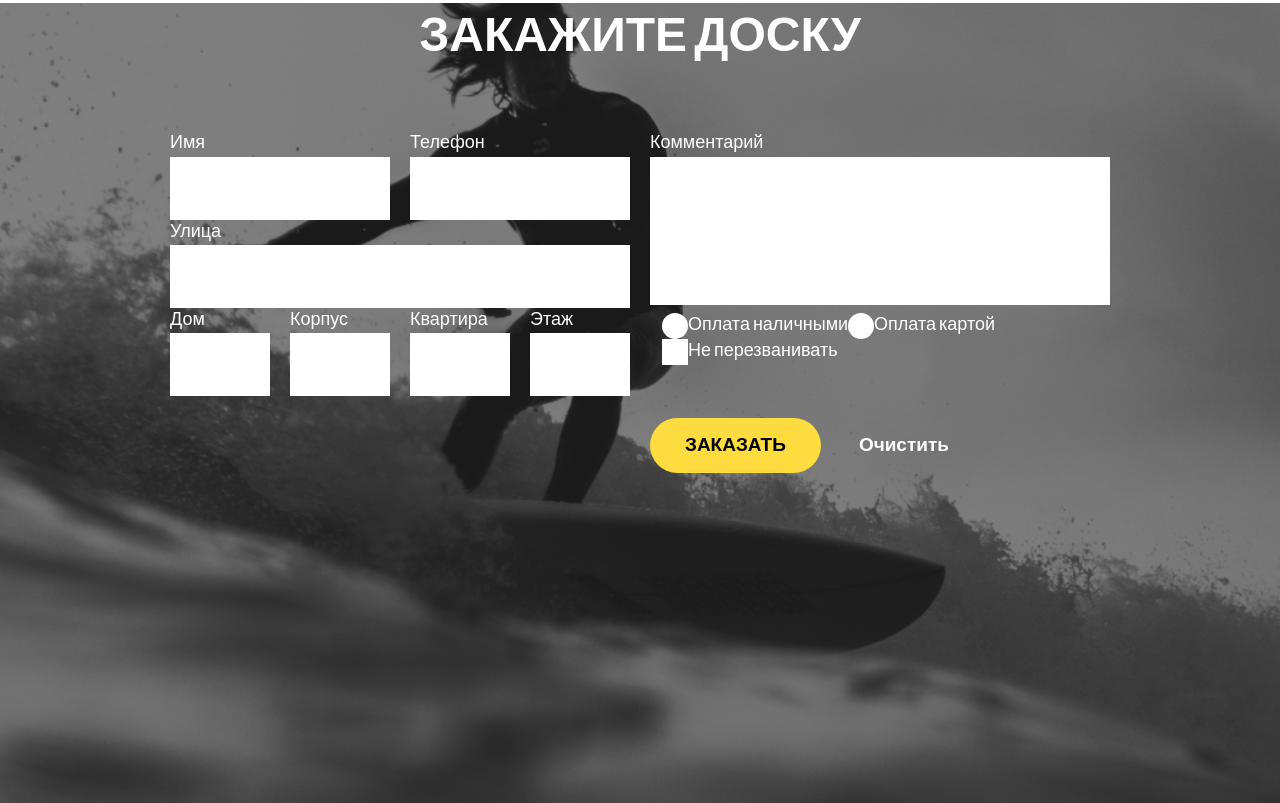
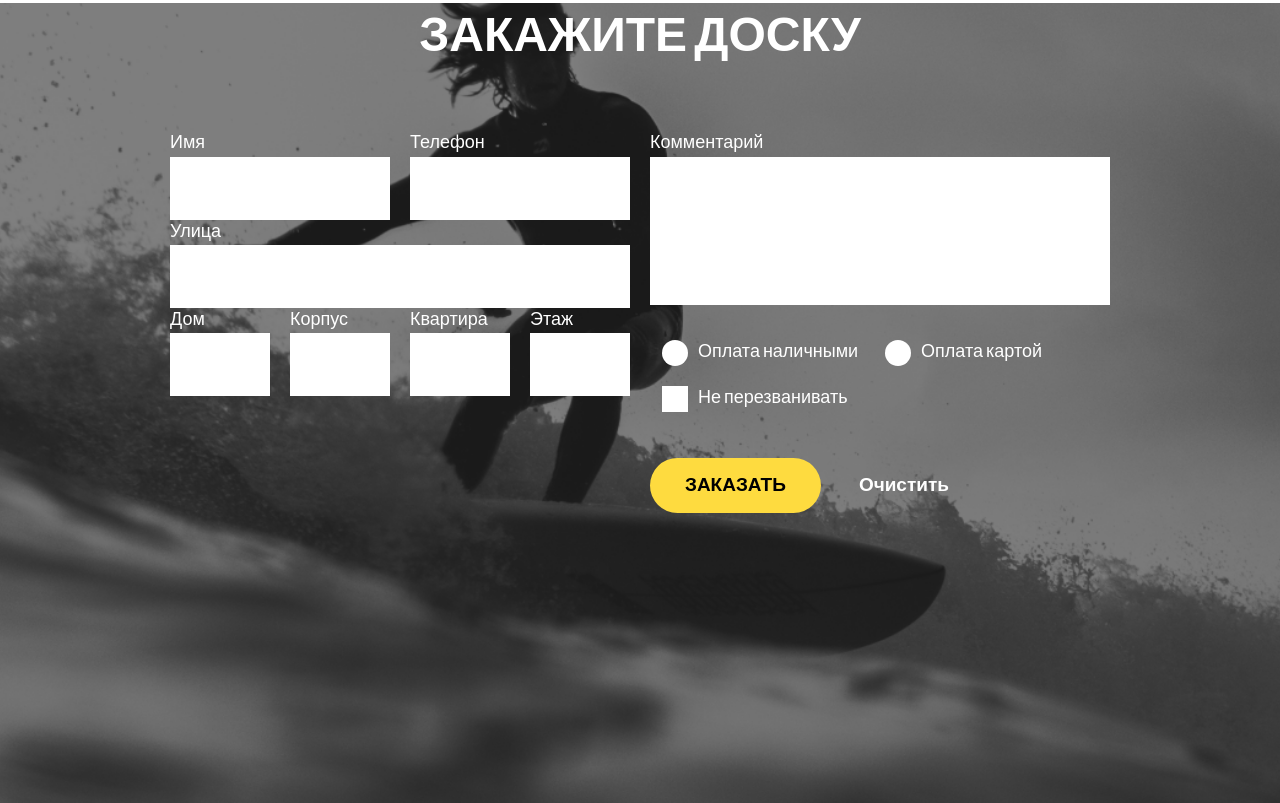
Before and after one commit to rudanastasia/surfboard, a plain HTML site: page index.html in a window 1280 px wide. Shown: the part 2390-3193 px from the top of the page. Drawn offline with nearby package versions, Linux system fonts and the light colour scheme; files that its build step writes are made by us from their sources.

Commit message:
Update radio.scss

```diff
--- a/css/radio.scss
+++ b/css/radio.scss
@@ -2,6 +2,9 @@
     display: flex;
     cursor: pointer;
     user-select: none;
+    margin-top: 27px;
+    margin-bottom: -7px;
+    padding-right: 27px;
 
     &--checkbox {
         .radio__visible {
@@ -31,6 +34,7 @@
     position: relative;
     border-radius: 50%;
     background: white;
+    margin-right: 10px;
 
     &:before {
         content: "";
```
